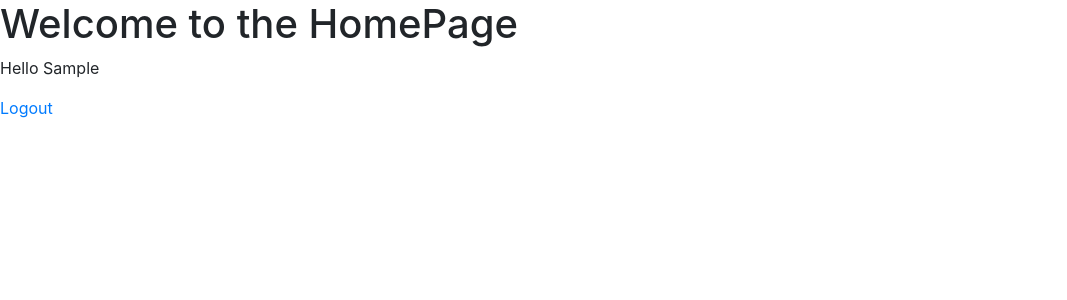
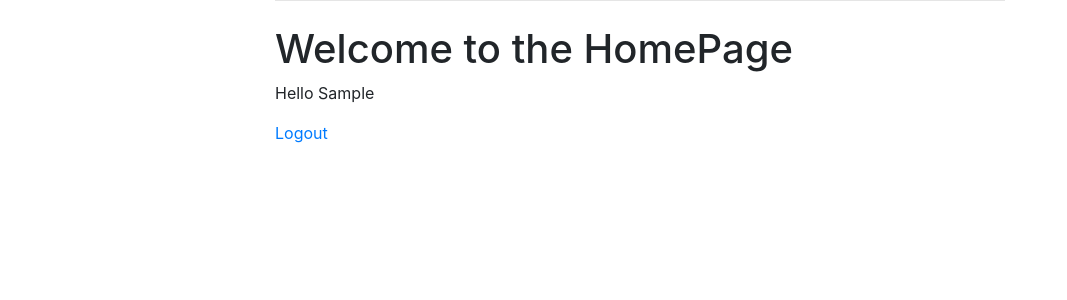
Before and after one commit to xettrisomeman/djangoAdvancedapp, a Django app: page / in a window 1280 px wide. Shown: the top 300 px of the page, without its empty margins (0-1067 px from the left). Run offline with Django 3.2, Linux system fonts and the light colour scheme; the visitor is signed in with stand-in values (Sample User, id 1); some libraries are stand-ins or nearby versions.

Commit message:
customized the ui

```diff
--- a/templates/web/base.html
+++ b/templates/web/base.html
@@ -11,10 +11,15 @@
     <title>{% block title %} {% endblock title %}</title>
   </head>
   <body>
-    {% block content %}
-
-    {% endblock content %}
-
+    <div class="container">
+      <div class="row justify-content-center">
+        <div class="col-8">
+          <hr class="mt-0 mb-4">
+          {% block content %}
+          {% endblock %}
+        </div>
+      </div>
+    </div>
 
 
     <!-- Optional JavaScript -->
```
